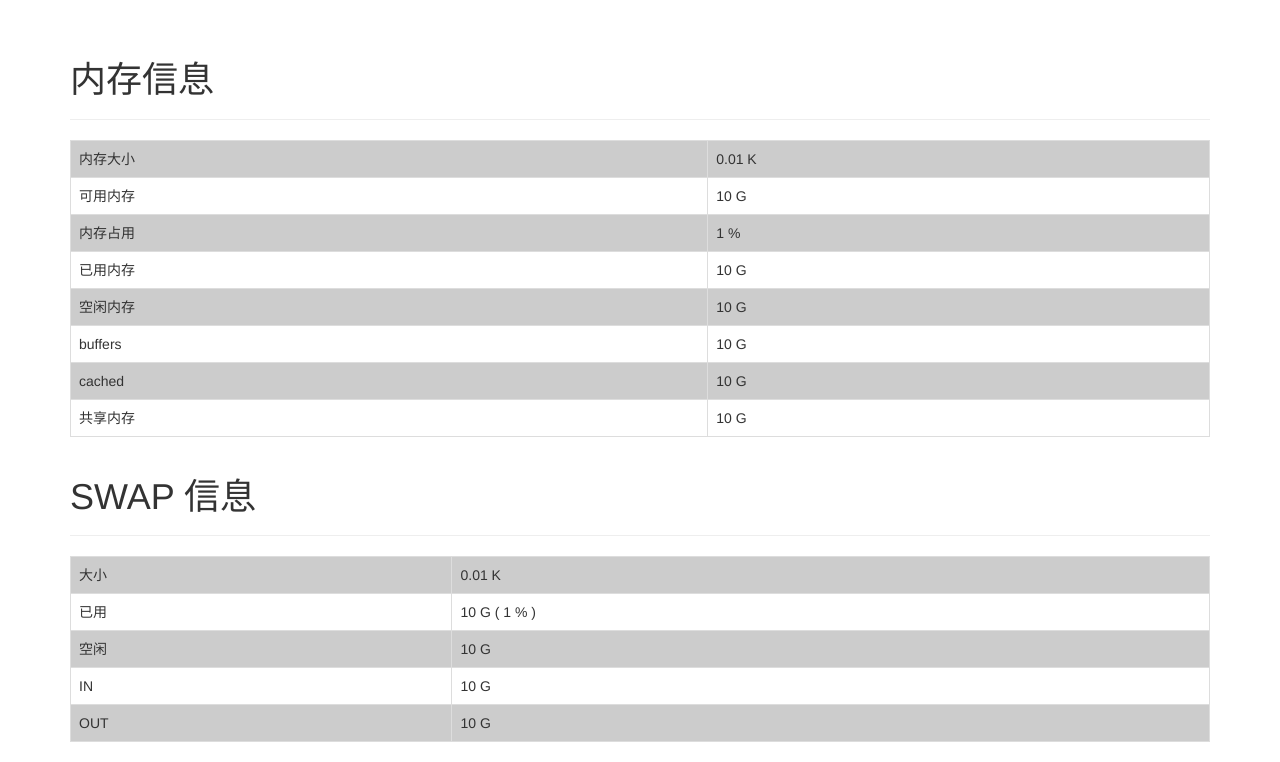
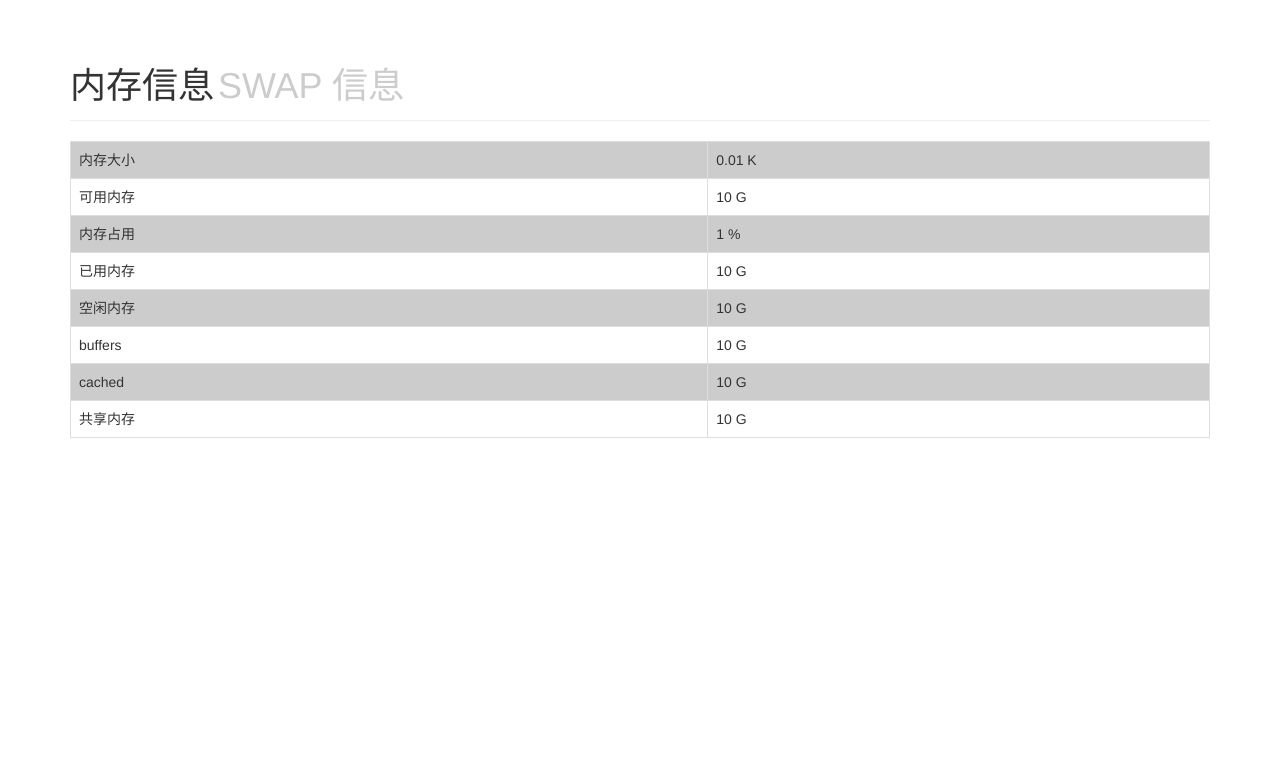
Before and after one commit to hypersport/sysinfo, a Flask app: template templates/memory.html in a window 1280 px wide. Shown: the part 52-814 px from the top of the page. After the commit the page ends 490 px from the top, so only its background shows below. Run offline with Flask 2, Linux system fonts and the light colour scheme; the template is opened without the code that fills it: most values are stand-ins (such as "Sample title", 1, 10 or a date in 2020); some libraries are stand-ins or nearby versions.

Commit message:
内存心样式

```diff
--- a/templates/memory.html
+++ b/templates/memory.html
@@ -5,9 +5,12 @@
 {% endblock %}
 {% block content %}
     <div class="page-header">
-        <h1>内存信息</h1>
+        <span id="memory-span">内存信息</span>
+        {% if swap_memory %}
+            <span id="swap-span" style="color: #cccccc;">SWAP 信息</span>
+        {% endif %}
     </div>
-    <div>
+    <div class="memory">
         <table class="table table-bordered">
             <tr>
                 <td>内存大小</td>
@@ -43,10 +46,8 @@
             </tr>
         </table>
     </div>
-    <div class="page-header">
-        <h1>SWAP 信息</h1>
-    </div>
-    <div>
+    {% if swap_memory %}
+        <div class="swap-info" hidden>
             <table class="table table-bordered">
                 <tr>
                     <td>大小</td>
@@ -70,4 +71,5 @@
                 </tr>
             </table>
         </div>
+    {% endif %}
 {% endblock %}
```
Lines whose indentation alone changed are shown as unchanged.
